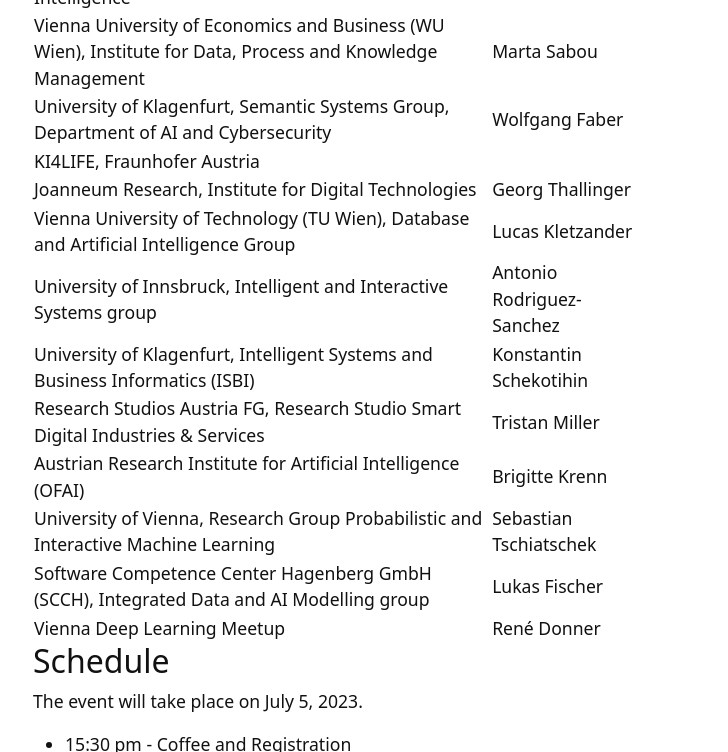
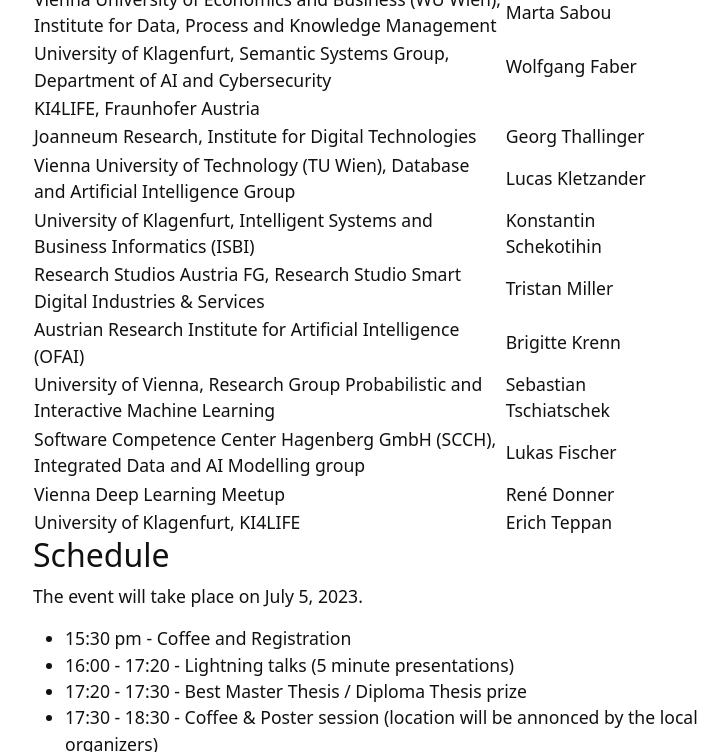
Before and after one commit to anjomshoaa/asai-ne-2023, a Jekyll site: the page built from content/2-program.md, in a window 1280 px wide and 900 px high, scrolled down 541 px, cut to the strip 0-752 px from the top of the window. Shown: the whole strip, without its empty margins (244-972 px from the left). Built offline with Jekyll 4.4.1, drawn with Linux system fonts in a browser that asks for light colours.

Commit message:
Presenters list updated.

```diff
--- a/content/2-program.md
+++ b/content/2-program.md
@@ -16,13 +16,13 @@ nav: Program
 | KI4LIFE, Fraunhofer Austria | | | |
 | Joanneum Research, Institute for Digital Technologies | Georg Thallinger | | |
 | Vienna University of Technology (TU Wien), Database and Artificial Intelligence Group | Lucas Kletzander | | |
-| University of Innsbruck, Intelligent and Interactive Systems group | Antonio Rodriguez-Sanchez | | |
 | University of Klagenfurt, Intelligent Systems and Business Informatics (ISBI) | Konstantin Schekotihin | | |
 | Research Studios Austria FG, Research Studio Smart Digital Industries & Services | Tristan Miller | | |
 | Austrian Research Institute for Artificial Intelligence (OFAI) | Brigitte	Krenn | | |
 | University of Vienna, Research Group Probabilistic and Interactive Machine Learning | Sebastian Tschiatschek | | |
 | Software Competence Center Hagenberg GmbH (SCCH), Integrated Data and AI Modelling group | Lukas Fischer | | |
 | Vienna Deep Learning Meetup | René Donner | | |
+| University of Klagenfurt, KI4LIFE| Erich Teppan | | |
 
 
 
```
